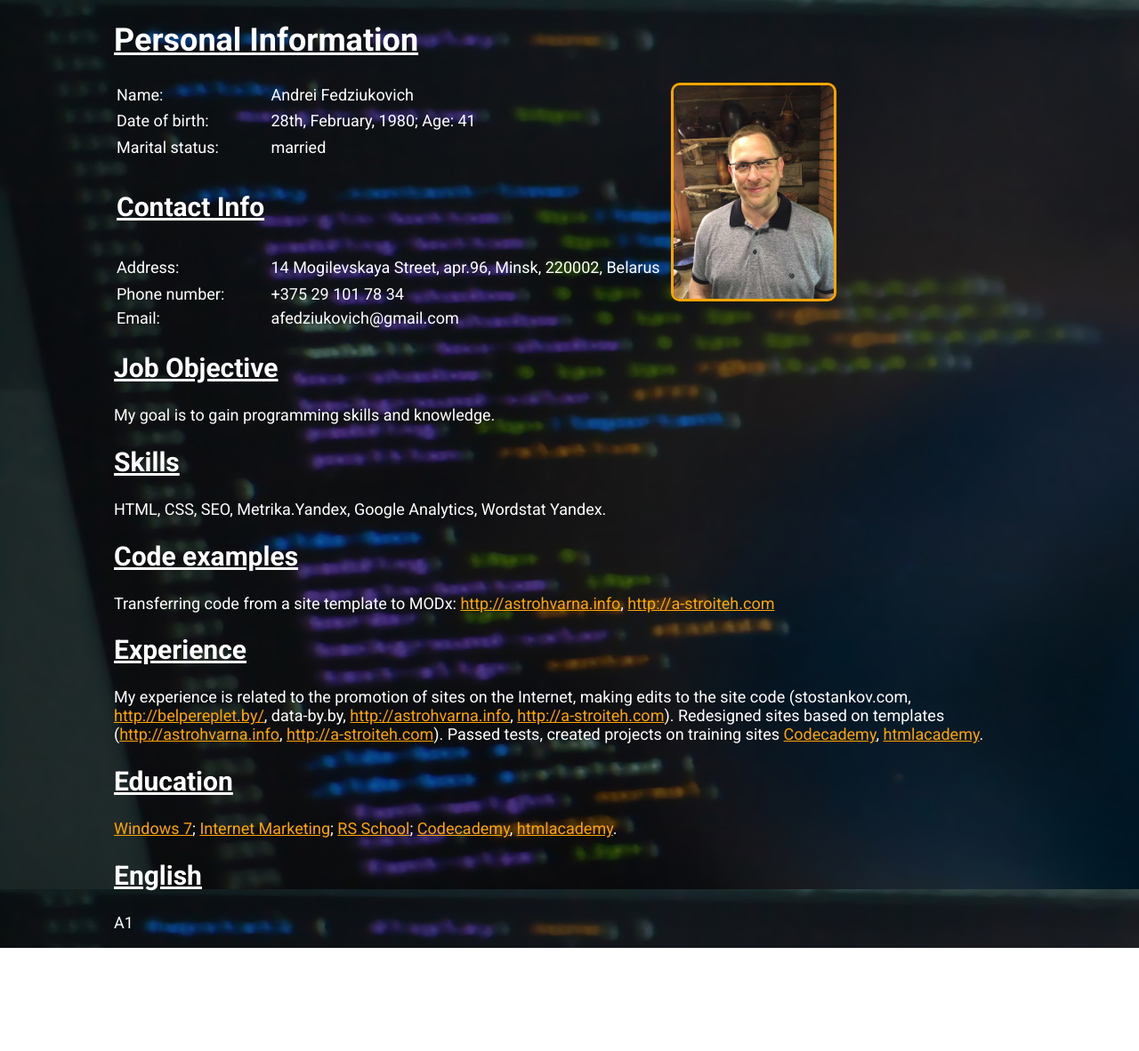
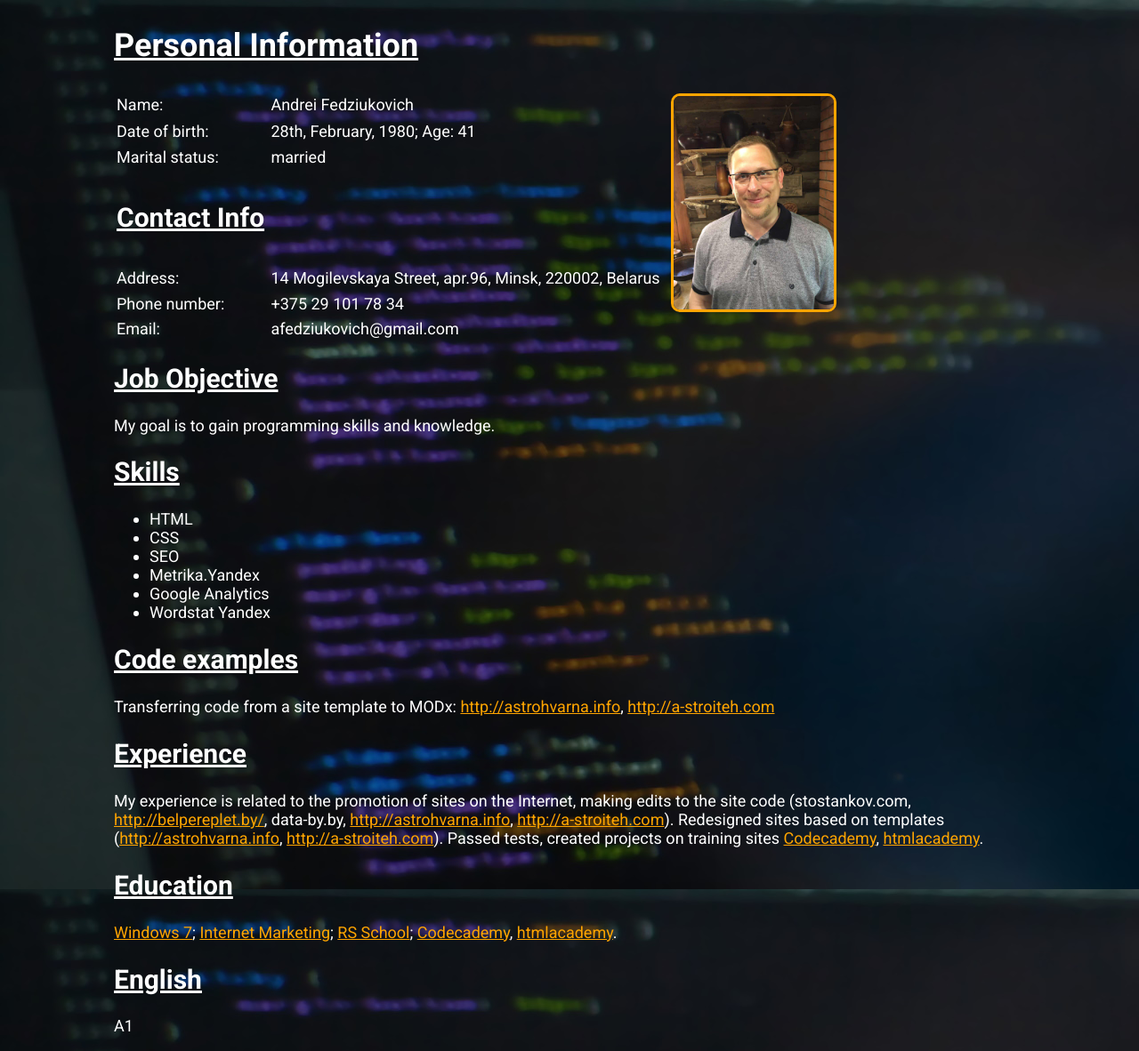
Before and after one commit to afedziukovich/rsschool-cv, a plain HTML site: page index.html in a window 1280 px wide. Shown: the whole page at 89% size. Before the commit the page ends 1066 px from the top, so only its background shows below. Drawn offline with Linux system fonts and the light colour scheme.

Commit message:
Update index.html

```diff
--- a/index.html
+++ b/index.html
@@ -1,5 +1,5 @@
 <!DOCTYPE html>
-<html lang="ru">
+<html lang="en">
   <head>
     <meta charset="UTF-8">
     <link rel="stylesheet" href="style.css">
@@ -10,16 +10,16 @@
 
 
 <body>
-<!--	<header>
-		<div class="container header">
-			<a href="mailto:afedziukovich@gmail.com">afedziukovich@gmail.com</a>
-			<a href="tel:+375291017834">+375 29 101 78 34</a>
-		</div>
 
+  <header>
   </header>
--->
-<div>
-	<div class="container">
+
+  <nav>
+  </nav>
+
+<main>
+
+<section class="container">
 <h1 id="personal-information">Personal Information</h1>
 <table width="80%">
 	<tr>
@@ -52,64 +52,52 @@
 	</tr>
 
 </table>
+</section>
 
 
+<section class="container">
+<h2 id="job-objective">Job Objective</h2>
+<p>My goal is to gain programming skills and knowledge.</p>
+</section>
 
+<section class="container">
+<h2 id="skills">Skills</h2>
+<ul>
+<li>HTML</li>
+<li>CSS</li>
+<li>SEO</li>
+<li>Metrika.Yandex</li>
+<li>Google Analytics</li>
+<li>Wordstat Yandex</li>
+<ul>
+</section>
+
+<section class="container">
+<h2 id="code-examples">Code examples</h2>
+<p>Transferring code from a site template to MODx: <a href="http://astrohvarna.info/" target="_blank">http://astrohvarna.info</a>, <a href="http://a-stroiteh.com/" target="_blank">http://a-stroiteh.com</a></p>
 </div>
 
-
-</div>
-
-<div class="container">
-<h2 id="job-objective">Job Objective</h2>
-<p>My goal is to gain programming skills and knowledge.</p>
-
-</div>
-
-<div class="container">
-<h2 id="skills">Skills</h2>
-<p>HTML, CSS, SEO, Metrika.Yandex, Google Analytics, Wordstat Yandex.</p>
-
-</div>
-
-<div class="container">
-<h2 id="code-examples">Code examples</h2>
-<p>Transferring code from a site template to MODx: <a href="http://astrohvarna.info/" target="_blank">http://astrohvarna.info</a>, <a href="http://a-stroiteh.com/" target="_blank">http://a-stroiteh.com</a></p>
-
-</div>
-
-<div class="container">
+<section class="container">
 <h2 id="experience">Experience</h2>
 <p>My experience is related to the promotion of sites on the Internet, making edits to the site code (stostankov.com, <a href="http://belpereplet.by/" target="_blank">http://belpereplet.by/</a>, data-by.by, <a href="http://astrohvarna.info/" target="_blank">http://astrohvarna.info</a>, <a href="http://a-stroiteh.com/" target="_blank">http://a-stroiteh.com</a>). Redesigned sites based on templates (<a href="http://astrohvarna.info/" target="_blank">http://astrohvarna.info</a>, <a href="http://a-stroiteh.com/" target="_blank">http://a-stroiteh.com</a>). Passed tests, created projects on training sites <a href="https://www.codecademy.com/users/afedziukovich/achievements" target="_blank">Codecademy</a>, <a href="https://htmlacademy.ru/profile/id1760047" target="_blank">htmlacademy</a>.</p>
+</section>
 
-</div>
-
-<div class="container">
+<section class="container">
 <h2 id="education">Education</h2>
 <p><a href="https://disk.yandex.by/i/O8gvPkWzCLR17g" target="_blank">Windows 7</a>; <a href="https://disk.yandex.by/d/6VNPepHarwHN3g" target="_blank">Internet Marketing</a>; <a href="https://rs.school/" target="_blank">RS School</a>; <a href="https://www.codecademy.com/users/afedziukovich/achievements" target="_blank">Codecademy</a>, <a href="https://htmlacademy.ru/profile/id1760047" target="_blank">htmlacademy</a>.</p>
+</section>
 
-</div>
-
-<div class="container">
+<section class="container">
 <h2 id="english">English</h2>
 <p>A1</p>
+</section>
 
-</div>
+</main>
 
 
-    <div class="container-lg px-3 my-5 markdown-body">
+<footer>
 
-    </div>
-
-
-
-<!--<footer>
-  <div class="container">
-    <a class="footer-email" href="mailto:afedziukovich@gmail.com">afedziukovich@gmail.com</a>
-    <a class="footer-phone" href="tel:+375291017834">+375 29 101 78 34</a>
-  </div>
 </footer>
--->
 
 </body>
 </html>
```
Lines whose indentation alone changed are shown as unchanged.
